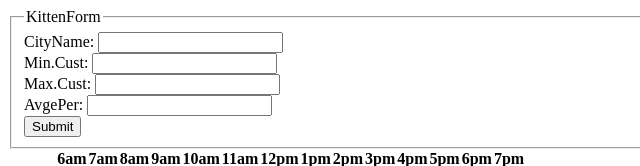
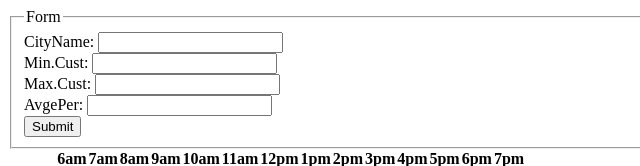
Before and after one commit to Shukri-jallad/cookie-stand, a plain HTML site: page sales.html in a window 1280 px wide. Shown: the top 166 px of the page, 0-640 px from the left. Drawn offline with Linux system fonts and the light colour scheme.

Commit message:
different

```diff
--- a/sales.html
+++ b/sales.html
@@ -11,7 +11,7 @@
     <header>
         <form id="salesForm">
         <fieldset>
-          <legend>KittenForm</legend>
+          <legend>Form</legend>
             <label for="nameField">CityName:</label>
             <input type="text" id="nameField">
             <br>
```
